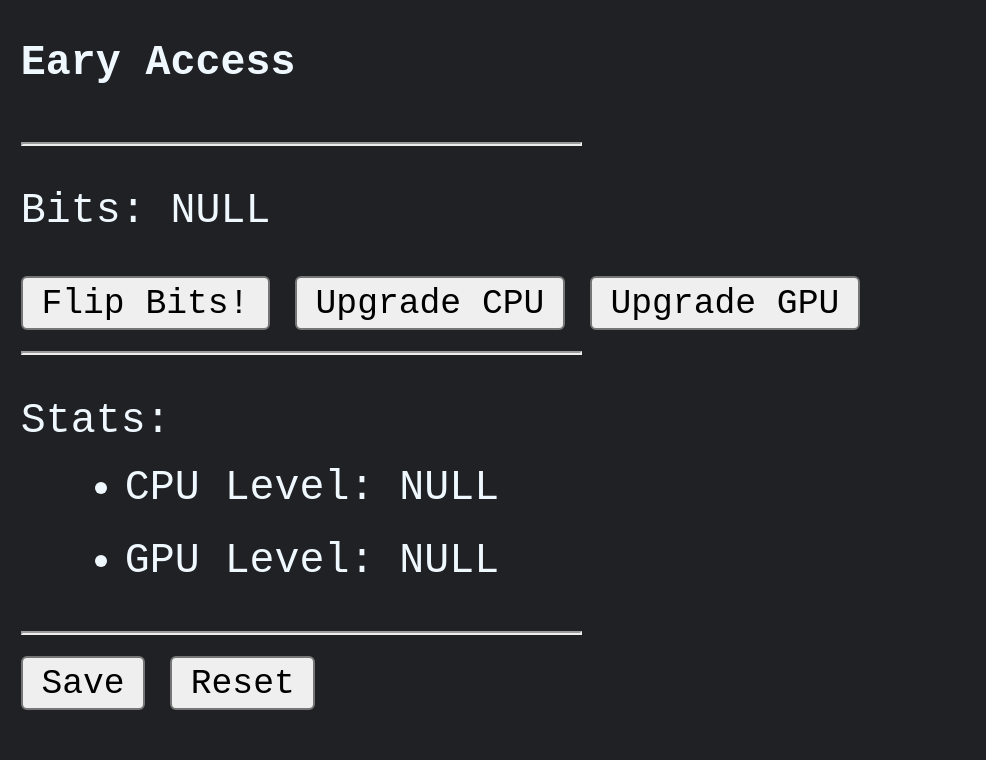
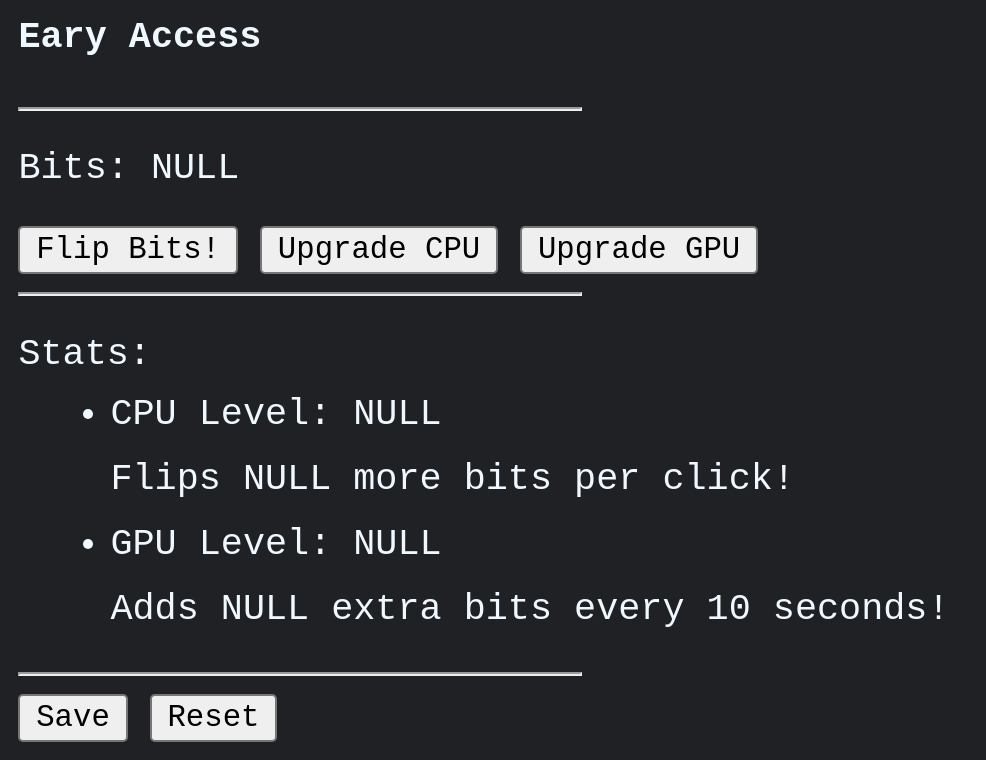
Before and after one commit to dvarlan/bitFlipper, a plain HTML site: page index.html in a window 1280 px wide. Shown: the part 166-926 px from the top of the page, without its empty margins (0-986 px from the left). Before the commit the page ends 897 px from the top, so only its background shows below. Drawn offline with Linux system fonts and the light colour scheme.

Commit message:
Added upgrade descriptions

```diff
--- a/index.css
+++ b/index.css
@@ -1,11 +1,17 @@
 body {
-    zoom: 260%; /*Does work in Chrome but not Firefox*/
+    zoom: 230%; /*Does work in Chrome but not Firefox*/
     font-family: monospace, "Times New Roman", serif;
     background-color: #202124;
     color:aliceblue
 }
 div.bitsClass p {
     margin-bottom: 16px;
+}
+div.cpuClass li {
+    list-style: none;
+}
+div.gpuClass li {
+    list-style: none;
 }
 hr {
     width: 45%;
--- a/index.html
+++ b/index.html
@@ -21,7 +21,13 @@
         <p>Stats: </p>
         <ul>
             <li id="cpustats">CPU Level: NULL</li>
+            <div class="cpuClass">
+                <li id="cpudesc">Flips NULL more bits per click!</li>
+            </div>
             <li id="gpustats">GPU Level: NULL</li>
+            <div class="gpuClass">
+                <li id="gpudesc">Adds NULL extra bits every 10 seconds!</li>
+            </div>
         </ul>
 
         <hr align="left">
--- a/index.js
+++ b/index.js
@@ -1,9 +1,14 @@
 const bitBtn = document.getElementById("bitbtn")
 const bitText = document.getElementById("bits")
+
 const cpuBtn = document.getElementById("cpubtn")
 const cpuStats = document.getElementById("cpustats")
+const cpuDesc = document.getElementById("cpudesc")
+
 const gpuBtn = document.getElementById("gpubtn")
 const gpuStats = document.getElementById("gpustats")
+const gpuDesc = document.getElementById("gpudesc")
+
 const saveBtn = document.getElementById("savebtn")
 const resetBtn = document.getElementById("resetbtn")
 
@@ -48,13 +53,17 @@ function render() {
 
 function renderStats() {
     cpuStats.innerText = "CPU Level: " + cpu.cpuLvl
+    cpuDesc.innerText = `Flips ${cpu.cpuLvl} more bits per click!`
     gpuStats.innerText = "GPU Level: " + gpu.gpuLvl
+    gpuDesc.innerText = `Adds ${gpu.gpuLvl} extra bits every 10 seconds!`
 }
 
 function gpuPassive() {
     bits += gpu.gpuPower
     render()
 }
+
+//TODO: Add Autosave after 1 min
 
 saveBtn.addEventListener("click", function () {
     localStorage.setItem("cpuInfo", JSON.stringify(cpu))
```
